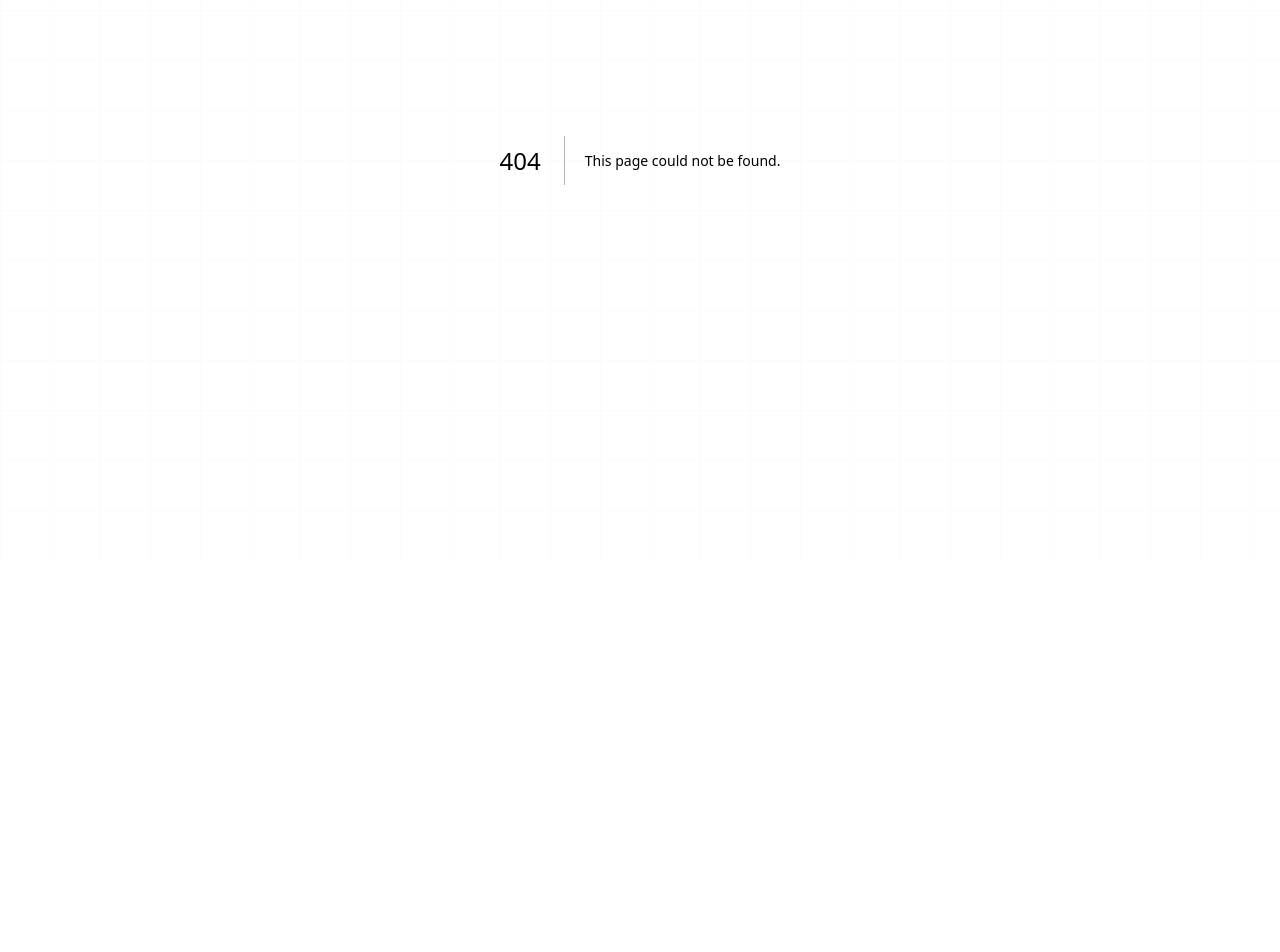
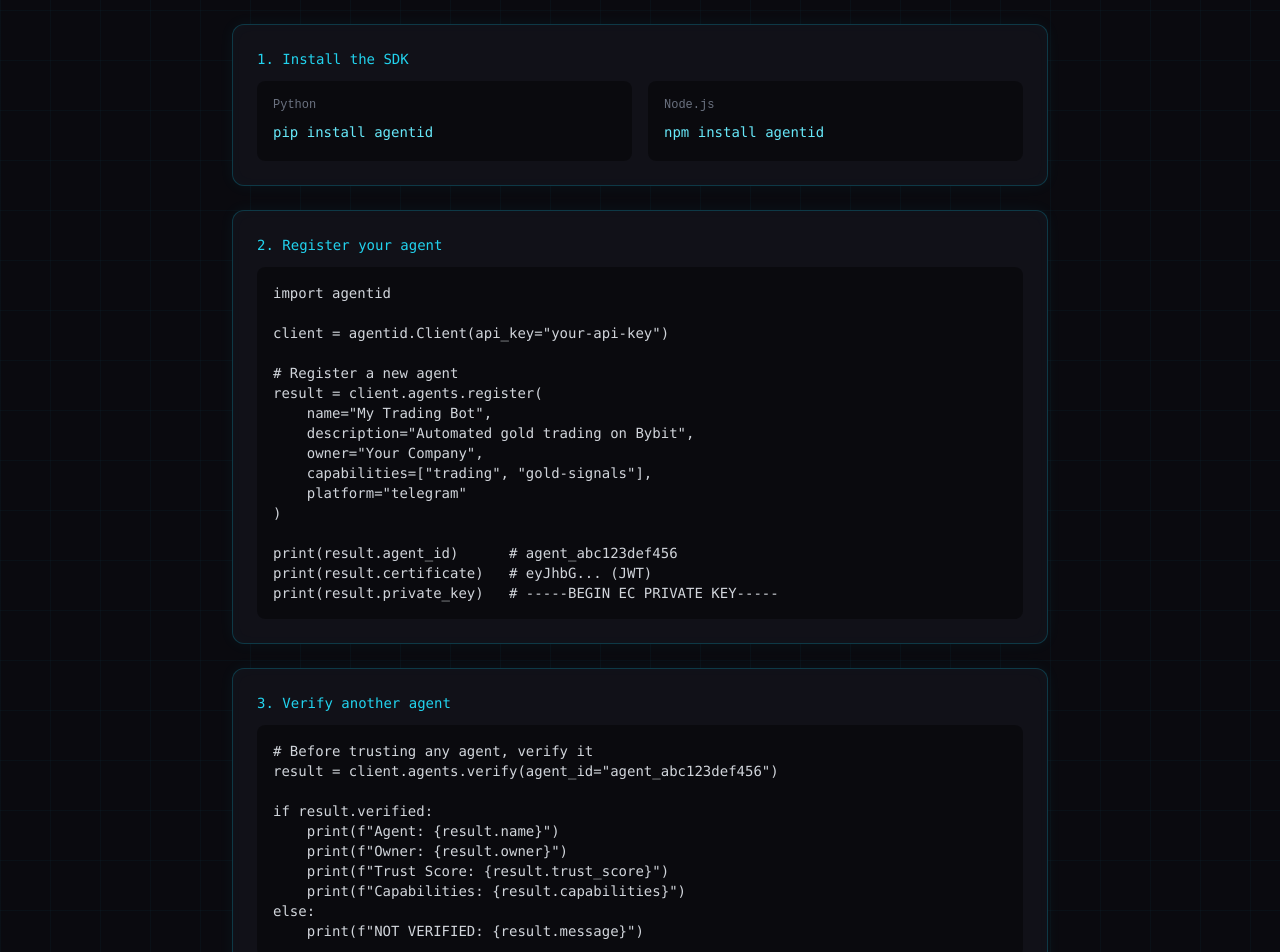
Before and after one commit to haroldmalikfrimpong-ops/getagentid, a Next.js app in the folder dashboard/: page /docs in a window 1280 px wide. Before the commit this address had no page. Shown: the part 240-1192 px from the top of the page. Before the commit the page ends 800 px from the top, so only its background shows below. Built offline with nearby package versions, Linux system fonts and the light colour scheme.

Commit message:
Add docs page: quick start, API reference, pricing, integrations

```diff
--- /dev/null
+++ b/dashboard/src/app/docs/page.tsx
@@ -0,0 +1,182 @@
+'use client'
+
+import { motion } from 'framer-motion'
+
+export default function DocsPage() {
+  return (
+    <div className="min-h-screen p-6 md:p-10 max-w-4xl mx-auto">
+      <motion.div initial={{ opacity: 0, y: 20 }} animate={{ opacity: 1, y: 0 }}>
+        <a href="/" className="text-cyan-500/50 text-sm hover:text-cyan-400">← Back to AgentID</a>
+
+        <h1 className="text-4xl font-black mt-6 mb-2">
+          <span className="holo-gradient">Documentation</span>
+        </h1>
+        <p className="text-gray-500 mb-12">Everything you need to integrate AgentID into your agents.</p>
+
+        {/* Quick Start */}
+        <section className="mb-16">
+          <h2 className="text-2xl font-bold text-white mb-6">Quick Start</h2>
+
+          <div className="glow-border rounded-xl p-6 bg-[#111118] mb-6">
+            <h3 className="text-sm text-cyan-400 font-mono mb-3">1. Install the SDK</h3>
+            <div className="grid grid-cols-1 md:grid-cols-2 gap-4">
+              <div className="bg-black/40 rounded-lg p-4">
+                <div className="text-xs text-gray-500 mb-2">Python</div>
+                <code className="text-cyan-300 text-sm">pip install agentid</code>
+              </div>
+              <div className="bg-black/40 rounded-lg p-4">
+                <div className="text-xs text-gray-500 mb-2">Node.js</div>
+                <code className="text-cyan-300 text-sm">npm install agentid</code>
+              </div>
+            </div>
+          </div>
+
+          <div className="glow-border rounded-xl p-6 bg-[#111118] mb-6">
+            <h3 className="text-sm text-cyan-400 font-mono mb-3">2. Register your agent</h3>
+            <pre className="bg-black/40 rounded-lg p-4 text-sm text-gray-300 font-mono overflow-x-auto">
+{`import agentid
+
+client = agentid.Client(api_key="your-api-key")
+
+# Register a new agent
+result = client.agents.register(
+    name="My Trading Bot",
+    description="Automated gold trading on Bybit",
+    owner="Your Company",
+    capabilities=["trading", "gold-signals"],
+    platform="telegram"
+)
+
+print(result.agent_id)      # agent_abc123def456
+print(result.certificate)   # eyJhbG... (JWT)
+print(result.private_key)   # -----BEGIN EC PRIVATE KEY-----`}
+            </pre>
+          </div>
+
+          <div className="glow-border rounded-xl p-6 bg-[#111118] mb-6">
+            <h3 className="text-sm text-cyan-400 font-mono mb-3">3. Verify another agent</h3>
+            <pre className="bg-black/40 rounded-lg p-4 text-sm text-gray-300 font-mono overflow-x-auto">
+{`# Before trusting any agent, verify it
+result = client.agents.verify(agent_id="agent_abc123def456")
+
+if result.verified:
+    print(f"Agent: {result.name}")
+    print(f"Owner: {result.owner}")
+    print(f"Trust Score: {result.trust_score}")
+    print(f"Capabilities: {result.capabilities}")
+else:
+    print(f"NOT VERIFIED: {result.message}")`}
+            </pre>
+          </div>
+
+          <div className="glow-border rounded-xl p-6 bg-[#111118]">
+            <h3 className="text-sm text-cyan-400 font-mono mb-3">4. Discover agents</h3>
+            <pre className="bg-black/40 rounded-lg p-4 text-sm text-gray-300 font-mono overflow-x-auto">
+{`# Find agents by capability
+agents = client.agents.discover(capability="trading")
+
+for agent in agents:
+    print(f"{agent.name} — {agent.description}")
+    print(f"  Trust: {agent.trust_score} | Verified: {agent.verified}")`}
+            </pre>
+          </div>
+        </section>
+
+        {/* API Reference */}
+        <section className="mb-16">
+          <h2 className="text-2xl font-bold text-white mb-6">API Reference</h2>
+
+          <div className="space-y-6">
+            {[
+              {
+                method: 'POST',
+                path: '/v1/agents/register',
+                desc: 'Register a new agent and receive a certificate + keypair',
+                body: '{ "name": "...", "description": "...", "owner": "...", "capabilities": [...] }',
+              },
+              {
+                method: 'POST',
+                path: '/v1/agents/verify',
+                desc: 'Verify an agent\'s identity and get trust info',
+                body: '{ "agent_id": "agent_abc123" }',
+              },
+              {
+                method: 'GET',
+                path: '/v1/agents/discover',
+                desc: 'Search for agents by capability or owner',
+                body: '?capability=trading&limit=20',
+              },
+              {
+                method: 'GET',
+                path: '/v1/agents/:agent_id',
+                desc: 'Get an agent\'s public profile',
+                body: null,
+              },
+            ].map((endpoint, i) => (
+              <div key={i} className="glow-border rounded-xl p-5 bg-[#111118]">
+                <div className="flex items-center gap-3 mb-2">
+                  <span className={`text-xs font-mono px-2 py-1 rounded ${
+                    endpoint.method === 'POST' ? 'bg-green-500/10 text-green-400 border border-green-500/20' :
+                    'bg-cyan-500/10 text-cyan-400 border border-cyan-500/20'
+                  }`}>
+                    {endpoint.method}
+                  </span>
+                  <code className="text-white font-mono text-sm">{endpoint.path}</code>
+                </div>
+                <p className="text-sm text-gray-500 mb-2">{endpoint.desc}</p>
+                {endpoint.body && (
+                  <code className="text-xs text-gray-600 font-mono">{endpoint.body}</code>
+                )}
+              </div>
+            ))}
+          </div>
+        </section>
+
+        {/* Pricing */}
+        <section className="mb-16">
+          <h2 className="text-2xl font-bold text-white mb-6">Pricing</h2>
+
+          <div className="grid grid-cols-1 md:grid-cols-3 gap-6">
+            {[
+              { tier: 'Free', price: '$0', features: ['5 agents', '1,000 verifications/month', 'Community support'] },
+              { tier: 'Startup', price: '$49/mo', features: ['50 agents', '50K verifications/month', 'Email support', 'Custom trust rules'] },
+              { tier: 'Enterprise', price: 'Custom', features: ['Unlimited agents', 'Unlimited verifications', 'SLA', 'Priority support', 'On-premise option'] },
+            ].map((plan, i) => (
+              <div key={i} className={`glow-border rounded-xl p-6 bg-[#111118] ${i === 1 ? 'border-cyan-500/40' : ''}`}>
+                <div className="text-sm text-gray-500 mb-1">{plan.tier}</div>
+                <div className="text-2xl font-bold text-white mb-4">{plan.price}</div>
+                <ul className="space-y-2">
+                  {plan.features.map((f, j) => (
+                    <li key={j} className="text-sm text-gray-400 flex items-center gap-2">
+                      <span className="text-cyan-500">✓</span> {f}
+                    </li>
+                  ))}
+                </ul>
+              </div>
+            ))}
+          </div>
+        </section>
+
+        {/* Integrations */}
+        <section className="mb-16">
+          <h2 className="text-2xl font-bold text-white mb-6">Works With</h2>
+          <p className="text-gray-500 mb-6">AgentID is protocol-agnostic. It works with any agent framework:</p>
+
+          <div className="grid grid-cols-2 md:grid-cols-4 gap-4">
+            {['Google A2A', 'Anthropic MCP', 'CrewAI', 'LangChain', 'AutoGen', 'OpenAI', 'Vercel AI SDK', 'Custom Agents'].map((name, i) => (
+              <div key={i} className="glow-border rounded-lg p-4 bg-[#111118] text-center">
+                <div className="text-sm text-gray-300">{name}</div>
+              </div>
+            ))}
+          </div>
+        </section>
+
+        {/* Footer */}
+        <footer className="border-t border-white/5 pt-8 text-center">
+          <p className="text-gray-600 text-xs">AgentID — getagentid.dev</p>
+          <p className="text-gray-700 text-xs mt-1">Contact: haroldmalikfrimpong@gmail.com</p>
+        </footer>
+      </motion.div>
+    </div>
+  )
+}
```
